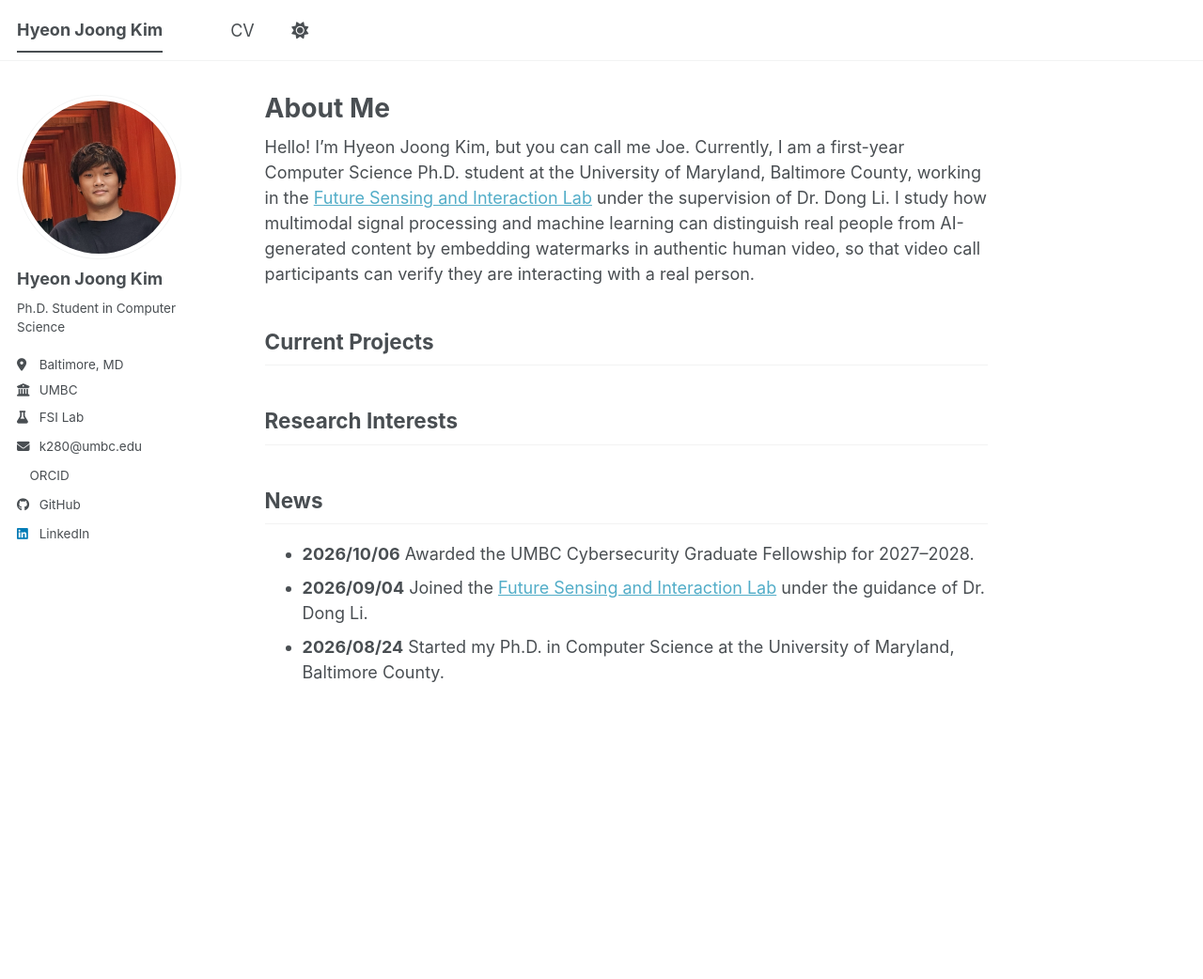
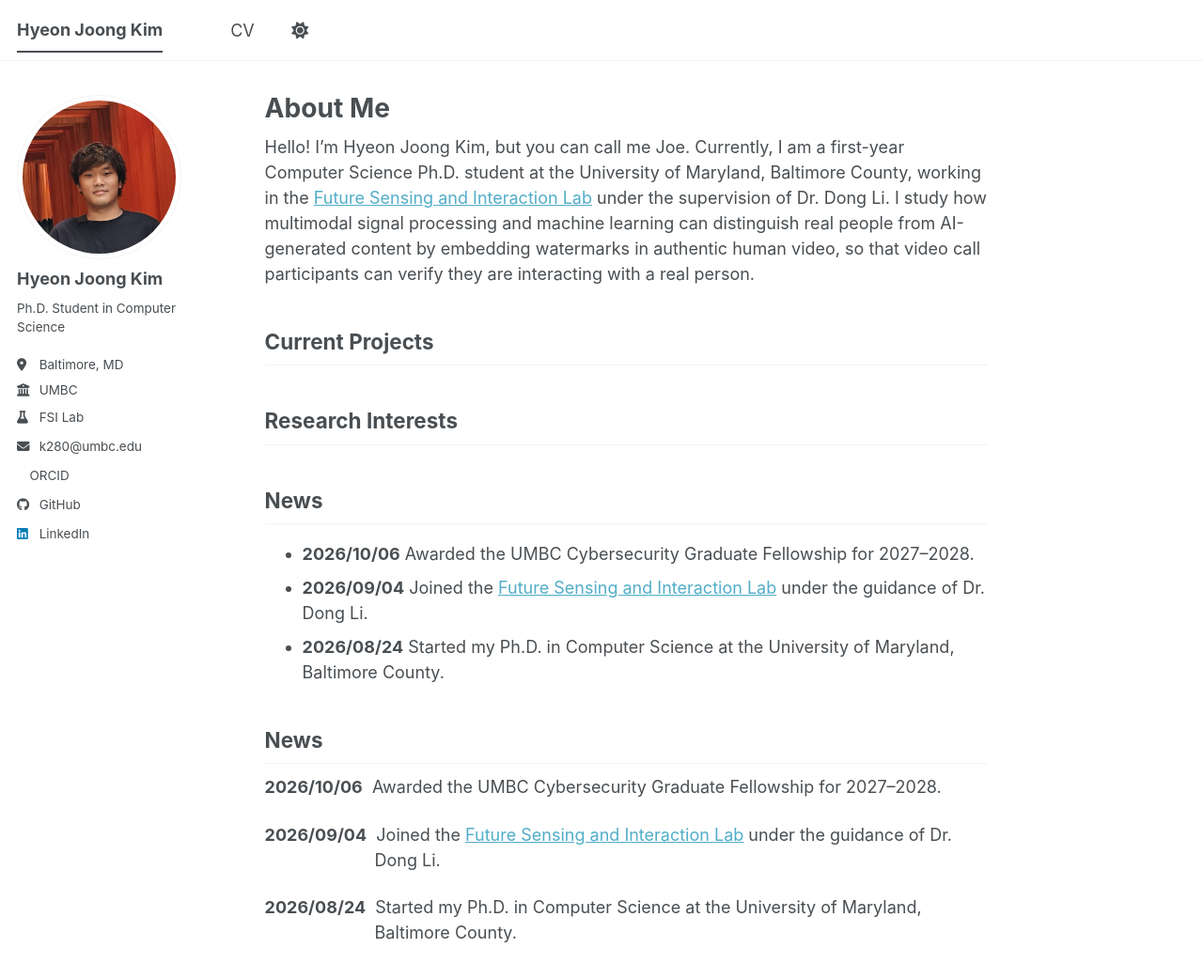
Before and after one commit to hyeonjoong-k/hyeonjoong-k.github.io, a Jekyll site: the page built from _pages/about.md, in a window 1280 px wide and 1222 px high. Shown: the top 1042 px of the window at 94% size. Built offline with Jekyll 4.4.1, drawn with Linux system fonts in a browser that asks for light colours; a style sheet for code colours, icons or effects is not loaded.

Commit message:
Update about.md

```diff
--- a/_pages/about.md
+++ b/_pages/about.md
@@ -18,3 +18,10 @@ Hello! I'm Hyeon Joong Kim, but you can call me Joe. Currently, I am a first-yea
 - **2026/10/06** Awarded the UMBC Cybersecurity Graduate Fellowship for 2027–2028.
 - **2026/09/04** Joined the [Future Sensing and Interaction Lab](https://leetton.github.io/index.html) under the guidance of Dr. Dong Li.
 - **2026/08/24** Started my Ph.D. in Computer Science at the University of Maryland, Baltimore County.
+
+<h2>News</h2>
+<div style="padding-left: 6.5em; text-indent: -6.5em;">
+  <p><b>2026/10/06</b>&nbsp; Awarded the UMBC Cybersecurity Graduate Fellowship for 2027–2028.</p>
+  <p><b>2026/09/04</b>&nbsp; Joined the <a href="https://leetton.github.io/index.html">Future Sensing and Interaction Lab</a> under the guidance of Dr. Dong Li.</p>
+  <p><b>2026/08/24</b>&nbsp; Started my Ph.D. in Computer Science at the University of Maryland, Baltimore County.</p>
+</div>
```
